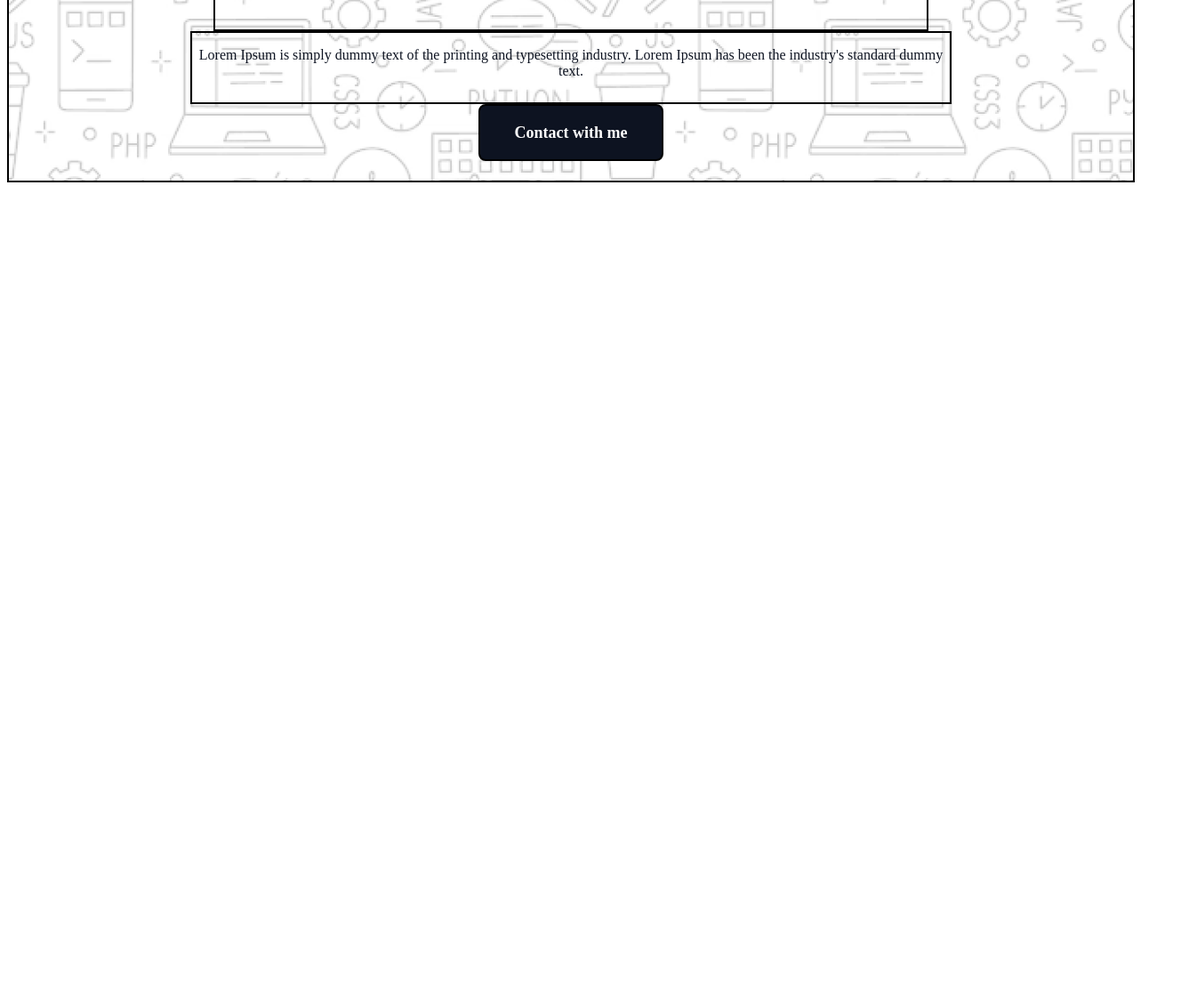
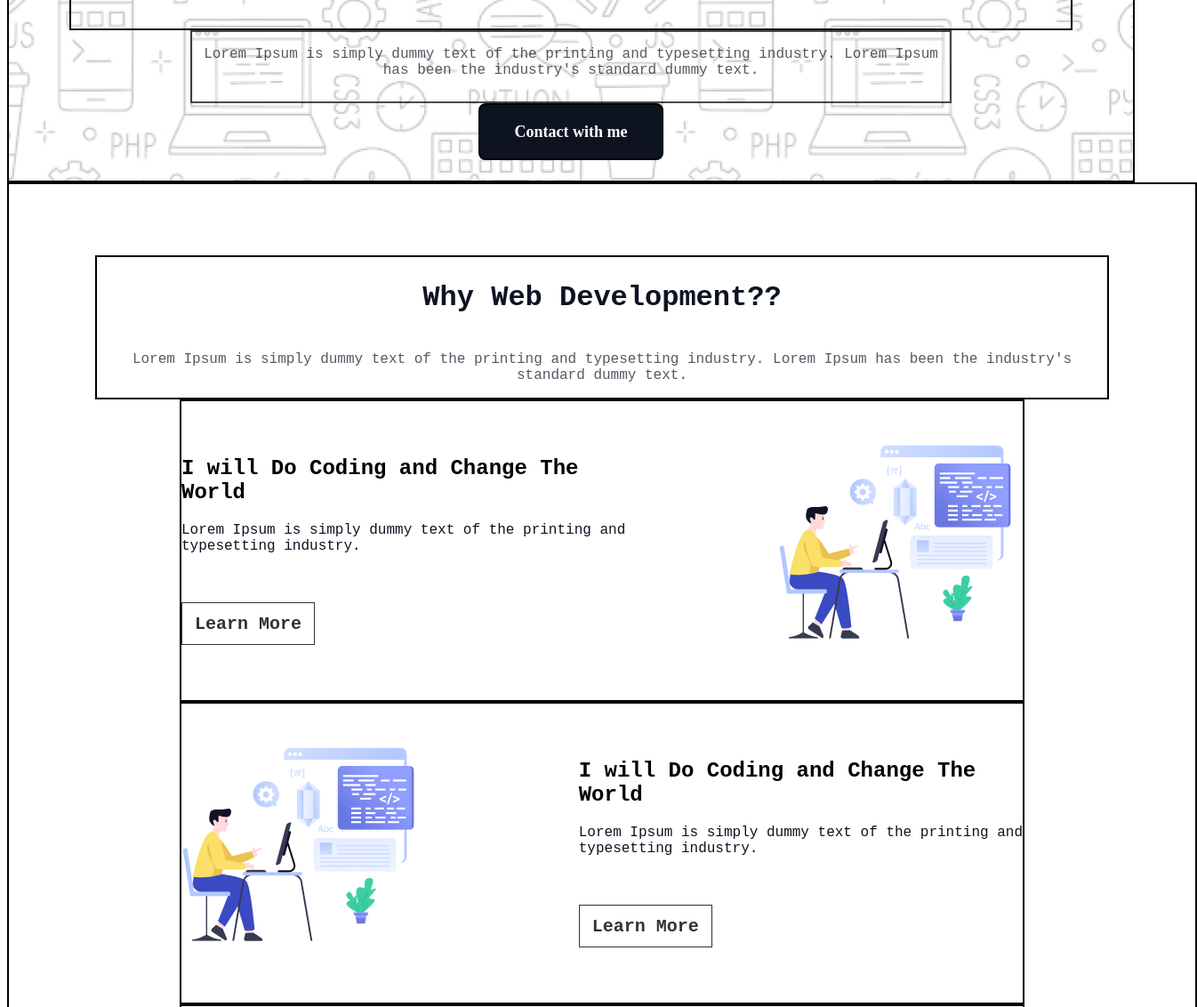
Before and after one commit to karimataulctg/assignment-01, a plain HTML site: page index.html in a window 1280 px wide. Shown: the part 575-1707 px from the top of the page at 89% size, 1346 px wide, since content can reach past the window. Before the commit the page ends 800 px from the top, so only its background shows below. Drawn offline with Linux system fonts and the light colour scheme; a web font is replaced by a local one.

Commit message:
Coding Change The World

```diff
--- a/index.html
+++ b/index.html
@@ -27,6 +27,47 @@
             </div>
         </div>
     </header>
+    <main>
+        <section class="section-main">
+            <div class="section-main1">
+                <h1 class="section-main-title">Why Web Development??</h1>
+                <p class="section-main-description">Lorem Ipsum is simply dummy text of the printing and typesetting industry. Lorem Ipsum has been the industry's standard dummy text.</p>
+            </div>
 
+            <div class="section-main2">
+                <div class="section-main2_01">
+                    <h2 class="section-main2-title">I will Do Coding and Change The <br>World</h2>
+                    <p class="section-main2-description">Lorem Ipsum is simply dummy text of the printing and <br>typesetting industry.</p>
+                    <button class="btn-learn-more">Learn More</button>
+                </div>
+                <div class="section-main2_02">
+                    <img src="images/Layer_1.png" alt="Office Desk">
+                </div>
+            </div>
+            <div class="section-main3">
+                <div class="section-main2_01">
+                    <h2 class="section-main2-title">I will Do Coding and Change The <br>World</h2>
+                    <p class="section-main2-description">Lorem Ipsum is simply dummy text of the printing and <br>typesetting industry.</p>
+                    <button class="btn-learn-more">Learn More</button>
+                </div>
+                <div class="section-main2_02">
+                    <img src="images/Layer_1.png" alt="Office Desk">
+                </div>
+            </div>
+            <div class="section-main2">
+                <div class="section-main2_01">
+                    <h2 class="section-main2-title">I will Do Coding and Change The <br>World</h2>
+                    <p class="section-main2-description">Lorem Ipsum is simply dummy text of the printing and <br>typesetting industry.</p>
+                    <button class="btn-learn-more">Learn More</button>
+                </div>
+                <div class="section-main2_02">
+                    <img src="images/Layer_1.png" alt="Office Desk">
+                </div>
+            </div>
+
+
+
+        </section>
+    </main>
 </body>
 </html>
--- a/styles/style.css
+++ b/styles/style.css
@@ -1,5 +1,11 @@
 @import url('https://fonts.googleapis.com/css2?family=Azeret+Mono:ital,wght@0,100..900;1,100..900&display=swap');
 
+* {
+    /* margin: 0; */
+    /* padding: 0; */
+    /* box-sizing: border-box; */
+    font-family: 'Azeret Mono', monospace;
+}
 
 nav {
     display: flex;
@@ -24,6 +30,7 @@ nav {
     opacity: 0.8;
     margin-bottom: 20px;
     margin-top: 38px;
+    cursor:pointer;
 
 
 
@@ -73,6 +80,8 @@ font-weight: 400;
 width: 852px;
 text-align: center;
 padding-bottom: 10px;
+opacity: 0.7;
+
 }
 
 .header-btn
@@ -87,5 +96,87 @@ font-family: Azeret Mono;
 font-size: 18px;
 font-weight: 600;
 margin-bottom: 44px;
+cursor: pointer;
 }
 /* Header closed */
+
+/* Main section starts here */
+
+.section-main {
+    border: 2px solid black;
+    display: flex;
+    flex-direction: column;
+    align-items: center;
+    width: 1140px;
+    /* height: 1395px; */
+    padding: 80px 97px;
+
+    margin: 0 auto;
+}
+
+.section-main1 {
+    border: 2px solid black;
+    display: flex;
+    flex-direction: column;
+    align-items: center;
+
+}
+.section-main-title {
+    font-size: 32px;
+    font-weight: 800;
+    color: rgb(13, 19, 33);
+
+}
+.section-main-description{
+    font-size: 16px;
+    font-weight: 400;
+    color: rgb(13, 19, 33);
+    text-align: center;
+    opacity: 0.7;
+}
+
+.section-main2 {
+    border: 2px solid black;
+    display: flex;
+    flex-direction: row;
+    align-items: center;
+    justify-content: space-between;
+    width: 946px;
+    height: 336px;
+    }
+
+    .section-main2-title {
+        font-size: 24px;
+        font-weight: 700;
+    }
+
+    .section-main2-description {
+        font-size: 16px;
+    font-weight: 400;
+    color: rgb(13, 19, 33);
+    text-align: left
+    opacity: 0.7;
+    }
+
+    .btn-learn-more {
+        background: rgb(255, 255, 255);
+        font-size: 20px;
+        font-weight: 600;
+        width: 150px;
+        height: 48px;
+        border: 1px solid black;
+        opacity: 0.8;
+        margin-bottom: 20px;
+        margin-top: 38px;
+        cursor:pointer;
+    }
+    .section-main3 {
+        border: 2px solid black;
+    display: flex;
+    flex-direction: row-reverse;
+    align-items: center;
+    justify-content: space-between;
+    width: 946px;
+    height: 336px;
+    }
+/* Main section end here */
```
